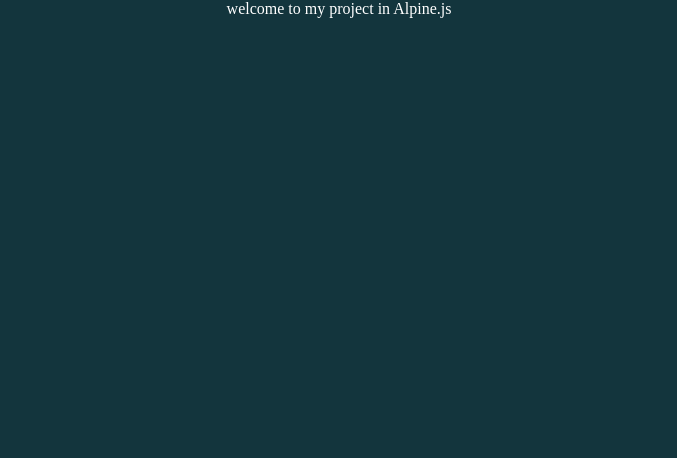
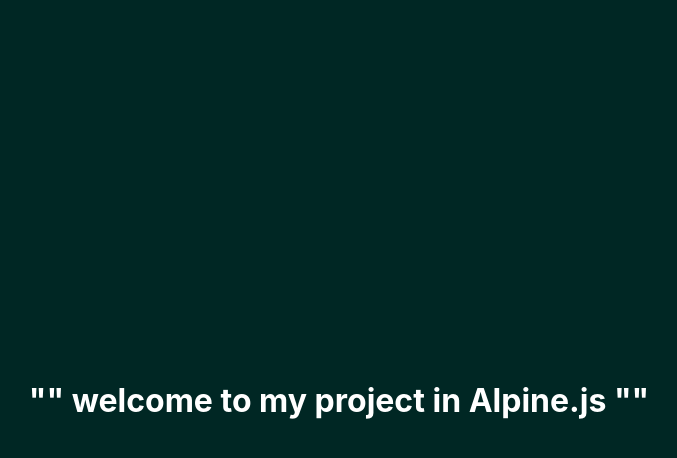
Before and after one commit to aliakbarzohour/Alpine.js, a plain HTML site: page index.html in a window 1280 px wide. Shown: the whole page, without its empty margins (301-978 px from the left). Drawn offline with Linux system fonts and the light colour scheme.

Commit message:
styling ...

```diff
--- a/index.html
+++ b/index.html
@@ -10,7 +10,7 @@
 </head>
 
 <body>
-    welcome to my project in Alpine.js
+    "" welcome to my project in Alpine.js ""
 
 
     <!-- add a alpine.js in html  -->
--- a/style.css
+++ b/style.css
@@ -2,12 +2,16 @@
     margin: 0;
     padding: 0;
     box-sizing: border-box;
+    font-family: -apple-system, BlinkMacSystemFont, 'Segoe UI', Roboto, Oxygen, Ubuntu, Cantarell, 'Open Sans', 'Helvetica Neue', sans-serif;
 }
 
 body {
-    background-color: rgb(19, 53, 61);
+    background-color: rgb(0, 39, 36);
     color: white;
+    font-size: 2em;
+    font-weight: bold;
     display: flex;
     justify-content: center;
     align-items: center;
+    min-height: 100vh;
 }
```
